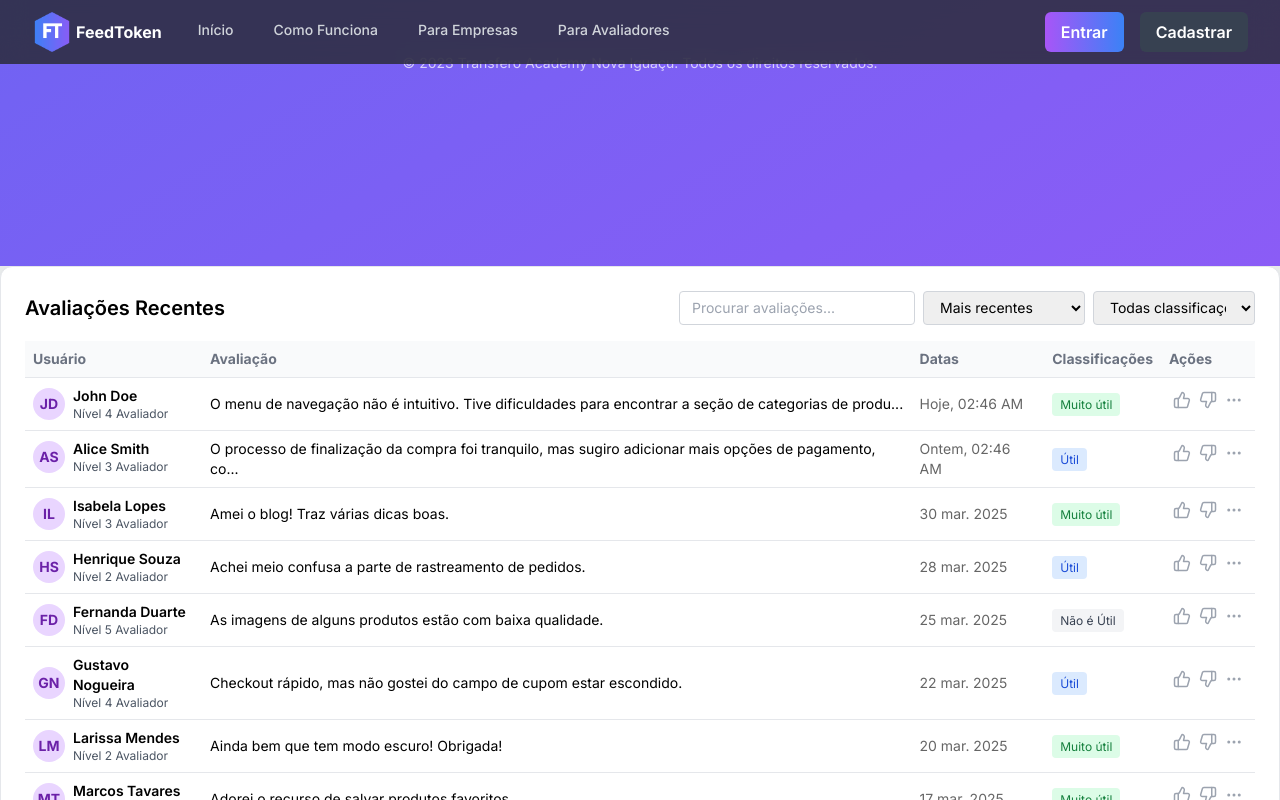
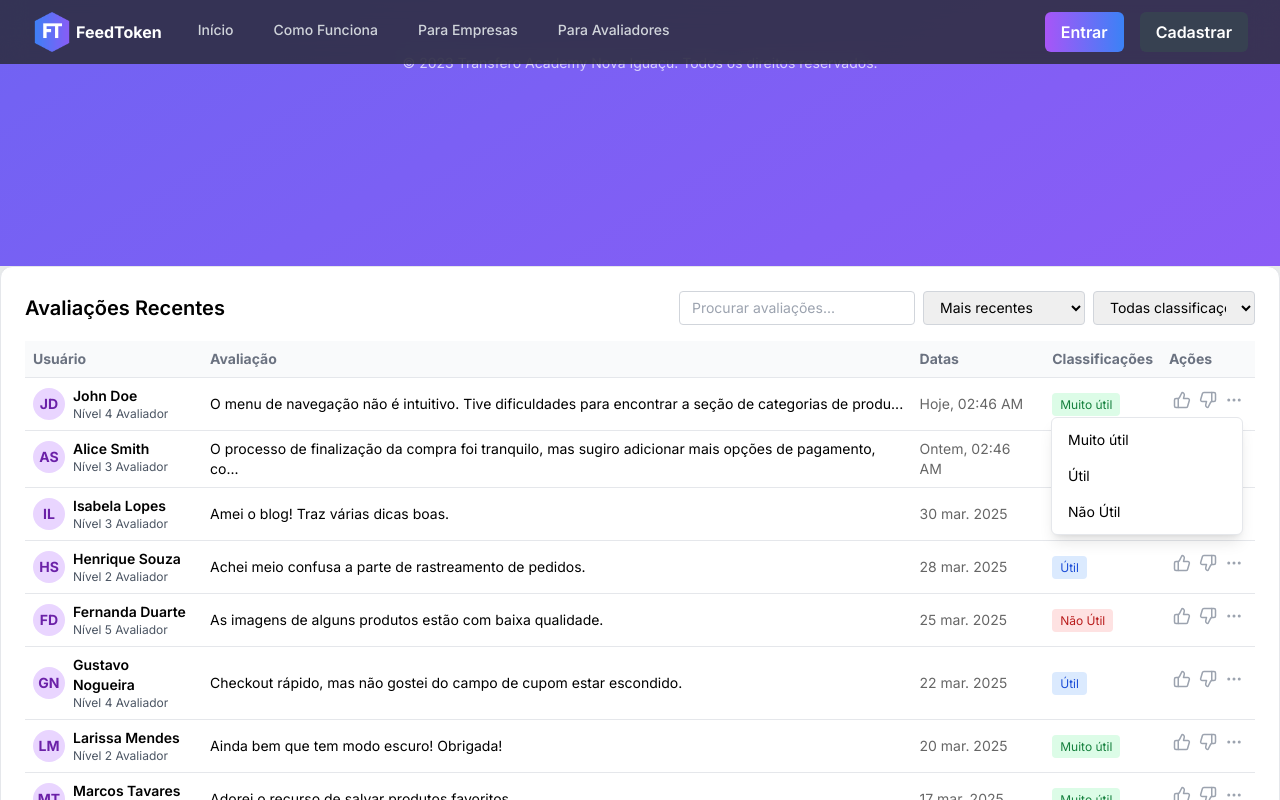
Before and after one commit to TransferoNovaIguacu/feedback-company-front, a Next.js app: page /en-construcao in a window 1280 px wide. Both pictures are taken after a click on the icon 1233 px from the left and 998 px from the top of the page. Shown: the part 598-1398 px from the top of the page. Built offline with nearby package versions, Linux system fonts and the light colour scheme.

Commit message:
feat: Atualização

```diff
--- a/app/components/Tabela_Com_filtro.tsx
+++ b/app/components/Tabela_Com_filtro.tsx
@@ -1,10 +1,12 @@
 'use client';
 
-import React, { useEffect, useState } from 'react';
+import React, { useEffect, useState, useRef } from 'react';
 import { ThumbsUp, ThumbsDown, MoreHorizontal } from 'lucide-react';
 
-const feedbacksData = [
+// Adicionando IDs únicos para cada feedback
+const initialFeedbacksData = [
   {
+    id: 1,
     user: "John Doe",
     Nível: 4,
     initials: "JD",
@@ -13,6 +15,7 @@ const feedbacksData = [
     rating: "Muito útil"
   },
   {
+    id: 2,
     user: "Alice Smith",
     Nível: 3,
     initials: "AS",
@@ -21,14 +24,16 @@ const feedbacksData = [
     rating: "Útil"
   },
   {
+    id: 3,
     user: "Robert Johnson",
     Nível: 5,
     initials: "RJ",
     feedback: "As imagens dos produtos demoram para carregar no celular. Considere otimizá-las para carregar mais rápido.",
     date: new Date('2023-05-12'),
-    rating: "Não é Útil"
+    rating: "Não Útil"
   },
   {
+    id: 4,
     user: "Emily Brown",
     Nível: 2,
     initials: "EB",
@@ -37,14 +42,16 @@ const feedbacksData = [
     rating: "Muito útil"
   },
   {
+    id: 5,
     user: "Daniel Wilson",
     Nível: 1,
     initials: "DW",
     feedback: "Alguns links estão quebrados, especialmente na página de FAQ.",
     date: new Date('2024-11-05'),
-    rating: "Não é Útil"
+    rating: "Não Útil"
   },
   {
+    id: 6,
     user: "Sophia Davis",
     Nível: 3,
     initials: "SD",
@@ -53,14 +60,16 @@ const feedbacksData = [
     rating: "Útil"
   },
   {
+    id: 7,
     user: "Michael Scott",
     Nível: 4,
     initials: "MS",
     feedback: "Muitos pop-ups. Por favor, diminuam os banners de marketing.",
     date: new Date('2025-01-15'),
-    rating: "Não é Útil"
+    rating: "Não Útil"
   },
   {
+    id: 8,
     user: "Olivia Martinez",
     Nível: 2,
     initials: "OM",
@@ -69,14 +78,16 @@ const feedbacksData = [
     rating: "Muito útil"
   },
   {
+    id: 9,
     user: "Lucas Silva",
     Nível: 1,
     initials: "LS",
     feedback: "O site demora um pouco para carregar na minha internet.",
     date: new Date('2025-02-10'),
-    rating: "Não é Útil"
+    rating: "Não Útil"
   },
   {
+    id: 10,
     user: "Camila Rocha",
     Nível: 5,
     initials: "CR",
@@ -85,14 +96,16 @@ const feedbacksData = [
     rating: "Útil"
   },
   {
+    id: 11,
     user: "Bruno Ferreira",
     Nível: 2,
     initials: "BF",
     feedback: "Faltam mais opções de idioma além de português e inglês.",
     date: new Date('2025-03-04'),
-    rating: "Não é Útil"
+    rating: "Não Útil"
   },
   {
+    id: 12,
     user: "Ana Costa",
     Nível: 3,
     initials: "AC",
@@ -101,14 +114,16 @@ const feedbacksData = [
     rating: "Muito útil"
   },
   {
+    id: 13,
     user: "Pedro Gomes",
     Nível: 4,
     initials: "PG",
     feedback: "A navegação entre categorias é bem confusa.",
     date: new Date('2025-03-12'),
-    rating: "Não é Útil"
+    rating: "Não Útil"
   },
   {
+    id: 14,
     user: "Julia Almeida",
     Nível: 1,
     initials: "JA",
@@ -117,6 +132,7 @@ const feedbacksData = [
     rating: "Útil"
   },
   {
+    id: 15,
     user: "Marcos Tavares",
     Nível: 3,
     initials: "MT",
@@ -125,6 +141,7 @@ const feedbacksData = [
     rating: "Muito útil"
   },
   {
+    id: 16,
     user: "Larissa Mendes",
     Nível: 2,
     initials: "LM",
@@ -133,6 +150,7 @@ const feedbacksData = [
     rating: "Muito útil"
   },
   {
+    id: 17,
     user: "Gustavo Nogueira",
     Nível: 4,
     initials: "GN",
@@ -141,14 +159,16 @@ const feedbacksData = [
     rating: "Útil"
   },
   {
+    id: 18,
     user: "Fernanda Duarte",
     Nível: 5,
     initials: "FD",
     feedback: "As imagens de alguns produtos estão com baixa qualidade.",
     date: new Date('2025-03-25'),
-    rating: "Não é Útil"
+    rating: "Não Útil"
   },
   {
+    id: 19,
     user: "Henrique Souza",
     Nível: 2,
     initials: "HS",
@@ -157,6 +177,7 @@ const feedbacksData = [
     rating: "Útil"
   },
   {
+    id: 20,
     user: "Isabela Lopes",
     Nível: 3,
     initials: "IL",
@@ -165,13 +186,19 @@ const feedbacksData = [
     rating: "Muito útil"
   }
 ];
+const toggleLike = (id: number, type: "up" | "down") => {
+  setLiked((prev) => ({
+    ...prev,
+    [id]: prev[id] === type ? null : type
+  }));
+};
 
 
 const getRatingStyle = (rating: string) => {
   switch (rating) {
     case "Muito útil": return "bg-green-100 text-green-700";
     case "Útil": return "bg-blue-100 text-blue-700";
-    case "Não útil": return "bg-red-100 text-red-700";
+    case "Não Útil": return "bg-red-100 text-red-700";
     default: return "bg-gray-100 text-gray-700";
   }
 };
@@ -198,34 +225,52 @@ const formatCustomDate = (date: Date) => {
 };
 
 export default function FeedbackTable() {
-  const [feedbacks] = useState(feedbacksData);
+  const [feedbacks, setFeedbacks] = useState(initialFeedbacksData);
   const [currentPage, setCurrentPage] = useState(1);
   const [sortOrder, setSortOrder] = useState("latest");
   const [liked, setLiked] = useState<{ [key: number]: "up" | "down" | null }>({});
   const [searchTerm, setSearchTerm] = useState("");
   const [ratingFilter, setRatingFilter] = useState("All");
-  const [itemsPerPage, setItemsPerPage] = useState(10); // Inicialmente 10 para desktop
+  const [itemsPerPage, setItemsPerPage] = useState(10);
+  const [openDropdownId, setOpenDropdownId] = useState<number | null>(null);
+  const dropdownRef = useRef<HTMLDivElement>(null);
 
   // Atualizar itemsPerPage baseado no tamanho da tela
   useEffect(() => {
     const handleResize = () => {
       if (window.innerWidth < 768) {
-        setItemsPerPage(3); // 3 itens para mobile
+        setItemsPerPage(3);
       } else {
-        setItemsPerPage(10); // 10 itens para desktop
+        setItemsPerPage(10);
       }
-      setCurrentPage(1); // Resetar para a primeira página ao redimensionar
+      setCurrentPage(1);
     };
 
-    // Definir valor inicial
     handleResize();
-
-    // Adicionar listener para redimensionamento
     window.addEventListener('resize', handleResize);
-
-    // Remover listener ao desmontar
     return () => window.removeEventListener('resize', handleResize);
   }, []);
+
+  // Fechar dropdown ao clicar fora
+  useEffect(() => {
+    const handleClickOutside = (event: MouseEvent) => {
+      if (dropdownRef.current && !dropdownRef.current.contains(event.target as Node)) {
+        setOpenDropdownId(null);
+      }
+    };
+
+    document.addEventListener('mousedown', handleClickOutside);
+    return () => document.removeEventListener('mousedown', handleClickOutside);
+  }, []);
+
+  const updateFeedbackRating = (id: number, newRating: string) => {
+    setFeedbacks(prevFeedbacks =>
+      prevFeedbacks.map(feedback =>
+        feedback.id === id ? { ...feedback, rating: newRating } : feedback
+      )
+    );
+    setOpenDropdownId(null);
+  };
 
   const filteredFeedbacks = feedbacks
     .filter(f =>
@@ -236,7 +281,7 @@ export default function FeedbackTable() {
 
   const sortedFeedbacks = [...filteredFeedbacks].sort((a, b) => {
     if (sortOrder === "latest") return b.date.getTime() - a.date.getTime();
-    if (sortOrder === "oldest") return a.date.getTime() - b.date.getTime(); // Nova opção
+    if (sortOrder === "oldest") return a.date.getTime() - b.date.getTime();
     return a.user.localeCompare(b.user);
   });
 
@@ -251,10 +296,10 @@ export default function FeedbackTable() {
   const endIndex = Math.min(currentPage * itemsPerPage, filteredFeedbacks.length);
   const totalResults = filteredFeedbacks.length;
 
-  const toggleLike = (index: number, type: "up" | "down") => {
+  const toggleLike = (id: number, type: "up" | "down") => {
     setLiked((prev) => ({
       ...prev,
-      [index]: prev[index] === type ? null : type
+      [id]: prev[id] === type ? null : type
     }));
   };
 
@@ -280,7 +325,7 @@ export default function FeedbackTable() {
               onChange={(e) => setSortOrder(e.target.value)}
             >
               <option value="latest">Mais recentes</option>
-              <option value="oldest">Mais antigos</option> {/* Nova opção adicionada */}
+              <option value="oldest">Mais antigos</option>
               <option value="az">A - Z</option>
             </select>
 
@@ -295,7 +340,7 @@ export default function FeedbackTable() {
               <option value="All">Todas classificações</option>
               <option value="Muito útil">Muito útil</option>
               <option value="Útil">Útil</option>
-              <option value="Não útil">Não útil</option>
+              <option value="Não Útil">Não Útil</option>
             </select>
           </div>
         </div>
@@ -314,8 +359,8 @@ export default function FeedbackTable() {
             </tr>
           </thead>
           <tbody>
-            {paginatedFeedbacks.map((item, idx) => (
-              <tr key={idx} className="border-b text-sm text-black">
+            {paginatedFeedbacks.map((item) => (
+              <tr key={item.id} className="border-b text-sm text-black">
                 <td className="p-2 flex items-center gap-2">
                   <div className="rounded-full w-8 h-8 bg-purple-200 text-purple-800 flex items-center justify-center font-bold text-sm">
                     {item.initials}
@@ -337,15 +382,47 @@ export default function FeedbackTable() {
                 <td className="p-3 flex items-center gap-2">
                   <ThumbsUp
                     size={18}
-                    className={`cursor-pointer ${liked[idx] === "up" ? "text-purple-600" : "text-gray-400"}`}
-                    onClick={() => toggleLike(idx, "up")}
+                    className={`cursor-pointer ${liked[item.id] === "up" ? "text-purple-600" : "text-gray-400"}`}
+                    onClick={() => toggleLike(item.id, "up")}
                   />
                   <ThumbsDown
                     size={18}
-                    className={`cursor-pointer ${liked[idx] === "down" ? "text-red-600" : "text-gray-400"}`}
-                    onClick={() => toggleLike(idx, "down")}
+                    className={`cursor-pointer ${liked[item.id] === "down" ? "text-red-600" : "text-gray-400"}`}
+                    onClick={() => toggleLike(item.id, "down")}
                   />
-                  <MoreHorizontal size={18} className="text-gray-400 cursor-pointer" />
+
+                  <div className="relative" ref={dropdownRef}>
+                    <MoreHorizontal
+                      size={18}
+                      className="text-gray-400 cursor-pointer"
+                      onClick={() => setOpenDropdownId(openDropdownId === item.id ? null : item.id)}
+                    />
+
+                    {openDropdownId === item.id && (
+                      <div className="absolute right-0 mt-2 w-48 bg-white border border-gray-200 rounded-md shadow-lg z-10">
+                        <div className="py-1">
+                          <button
+                            className="block w-full text-left px-4 py-2 hover:bg-gray-100"
+                            onClick={() => updateFeedbackRating(item.id, "Muito útil")}
+                          >
+                            Muito útil
+                          </button>
+                          <button
+                            className="block w-full text-left px-4 py-2 hover:bg-gray-100"
+                            onClick={() => updateFeedbackRating(item.id, "Útil")}
+                          >
+                            Útil
+                          </button>
+                          <button
+                            className="block w-full text-left px-4 py-2 hover:bg-gray-100"
+                            onClick={() => updateFeedbackRating(item.id, "Não Útil")}
+                          >
+                            Não Útil
+                          </button>
+                        </div>
+                      </div>
+                    )}
+                  </div>
                 </td>
               </tr>
             ))}
@@ -355,8 +432,8 @@ export default function FeedbackTable() {
 
       {/* Cards para mobile */}
       <div className="md:hidden space-y-4">
-        {paginatedFeedbacks.map((item, idx) => (
-          <div key={idx} className="border rounded-lg p-4 bg-white">
+        {paginatedFeedbacks.map((item) => (
+          <div key={item.id} className="border rounded-lg p-4 bg-white">
             <div className="flex items-center justify-between mb-3">
               <div className="flex items-center gap-3">
                 <div className="rounded-full w-10 h-10 bg-purple-200 text-purple-800 flex items-center justify-center font-bold text-sm">
@@ -383,15 +460,47 @@ export default function FeedbackTable() {
               <div className="flex gap-2">
                 <ThumbsUp
                   size={18}
-                  className={`cursor-pointer ${liked[idx] === "up" ? "text-purple-600" : "text-gray-400"}`}
-                  onClick={() => toggleLike(idx, "up")}
+                  className={`cursor-pointer ${liked[item.id] === "up" ? "text-purple-600" : "text-gray-400"}`}
+                  onClick={() => toggleLike(item.id, "up")}
                 />
                 <ThumbsDown
                   size={18}
-                  className={`cursor-pointer ${liked[idx] === "down" ? "text-red-600" : "text-gray-400"}`}
-                  onClick={() => toggleLike(idx, "down")}
+                  className={`cursor-pointer ${liked[item.id] === "down" ? "text-red-600" : "text-gray-400"}`}
+                  onClick={() => toggleLike(item.id, "down")}
                 />
-                <MoreHorizontal size={18} className="text-gray-400 cursor-pointer" />
+
+                <div className="relative" ref={dropdownRef}>
+                  <MoreHorizontal
+                    size={18}
+                    className="text-gray-400 cursor-pointer"
+                    onClick={() => setOpenDropdownId(openDropdownId === item.id ? null : item.id)}
+                  />
+
+                  {openDropdownId === item.id && (
+                    <div className="absolute right-0 mt-2 w-48 bg-white border border-gray-200 rounded-md shadow-lg z-10">
+                      <div className="py-1">
+                        <button
+                          className="block w-full text-left px-4 py-2 hover:bg-gray-100"
+                          onClick={() => updateFeedbackRating(item.id, "Muito útil")}
+                        >
+                          Muito útil
+                        </button>
+                        <button
+                          className="block w-full text-left px-4 py-2 hover:bg-gray-100"
+                          onClick={() => updateFeedbackRating(item.id, "Útil")}
+                        >
+                          Útil
+                        </button>
+                        <button
+                          className="block w-full text-left px-4 py-2 hover:bg-gray-100"
+                          onClick={() => updateFeedbackRating(item.id, "Não Útil")}
+                        >
+                          Não Útil
+                        </button>
+                      </div>
+                    </div>
+                  )}
+                </div>
               </div>
             </div>
           </div>
@@ -434,3 +543,7 @@ export default function FeedbackTable() {
     </div>
   );
 }
+
+function setLiked(arg0: (prev: any) => any) {
+  throw new Error('Function not implemented.');
+}
```
